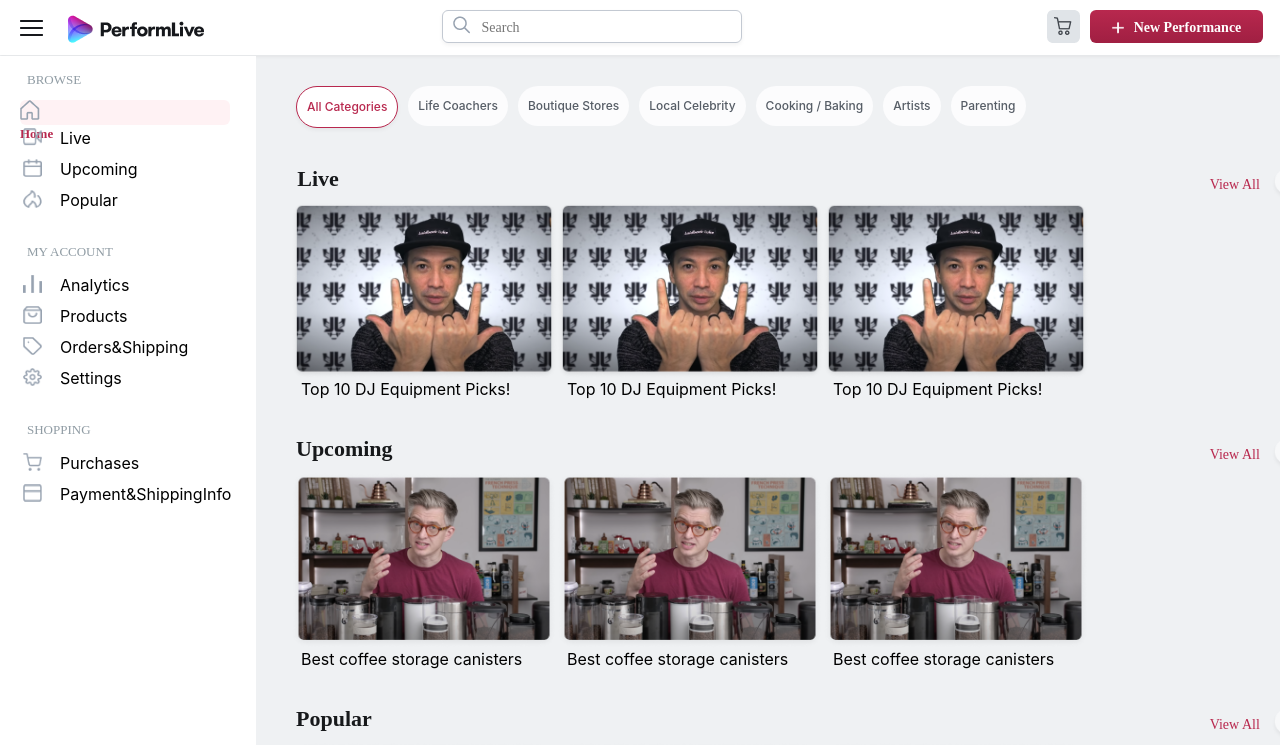
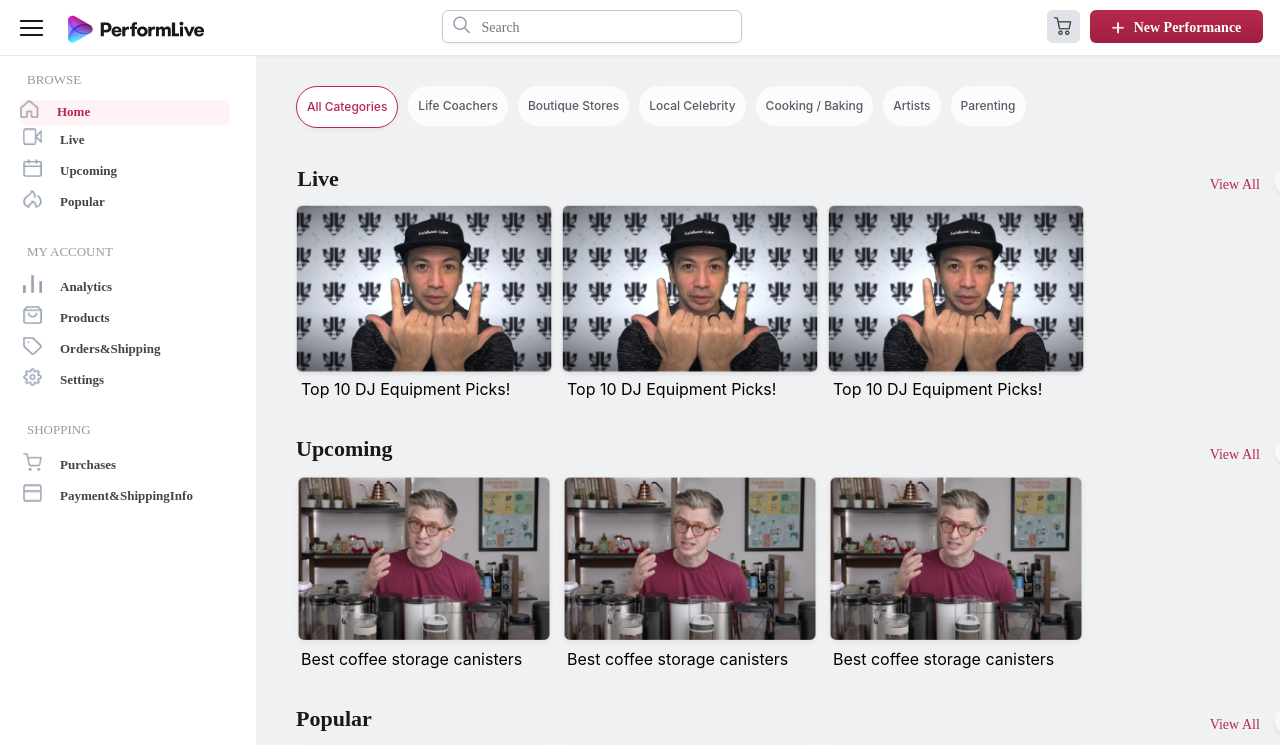
Before and after one commit to TongWang8727/performLive-wt, a React (Create React App) app: page /HomePage in a window 1280 px wide. Shown: the top 745 px of the page. Built offline with nearby package versions, Linux system fonts and the light colour scheme.

Commit message:
add redux

```diff
--- a/package.json
+++ b/package.json
@@ -11,6 +11,7 @@
     "react-router": "^6.3.0",
     "react-router-dom": "^6.3.0",
     "react-scripts": "5.0.1",
+    "redux": "^4.2.0",
     "web-vitals": "^2.1.4"
   },
   "scripts": {
--- a/src/components/Input/LoginInput/index.js
+++ b/src/components/Input/LoginInput/index.js
@@ -1,4 +1,4 @@
-import { useState } from "react";
+import { useEffect, useState } from "react";
 import "./style.css";
 export default function LoginInput({
   title,
@@ -8,11 +8,6 @@ export default function LoginInput({
   onchange,
   className,
 }) {
-  const [ivalue, setIvalue] = useState("");
-  const handleChange = (e) => {
-    setIvalue(e.target.value);
-  };
-
   return (
     <>
       <div className="login-input-frame">
@@ -20,9 +15,9 @@ export default function LoginInput({
         <div className="login-input-input">
           <input
             placeholder={placeholder}
-            value={ivalue}
+            value={value}
             id={id}
-            onChange={handleChange}
+            onChange={onchange || value}
             className={className}
           />
         </div>
--- a/src/components/Login/LoginMain/HelloAgain/index.js
+++ b/src/components/Login/LoginMain/HelloAgain/index.js
@@ -4,11 +4,31 @@ import RedButton from "../../../Button";
 import ContinueWith from "../../../ContinueWith";
 import { Link } from 'react-router-dom'
 import "./style.css";
+import store from "../../../../redux/store"
 
 import { useState } from "react";
 export default function HelloAgain({ onClick}) {
   const [email, setEmail] = useState("");
   const [password, setPassword] = useState("");
+
+
+  const handleLogin=()=>{
+    const loginMessage={
+      email:email,
+      password:password
+    }
+    const action={
+      type:'login',
+      data:loginMessage
+    }
+    store.dispatch(action);
+    const result=store.getState()
+    console.log('recive',result)
+  }
+
+  const handleEmail=(e)=>{
+    setEmail(e.target.value)
+  }
 
   return (
     <>
@@ -21,6 +41,8 @@ export default function HelloAgain({ onClick}) {
           value={email}
           placeholder="Enter Your Email"
           id="Email"
+          key="Email"
+          onchange={(e)=>{setEmail(e.target.value)}}
         />
       </div>
       <div className="hello-again-password">
@@ -29,13 +51,15 @@ export default function HelloAgain({ onClick}) {
           value={password}
           placeholder="Enter Your Password"
           id="Password"
+          key="Password"
+          onchange={(e)=>{setPassword(e.target.value)}}
         />
         <div className="hello-again-forgotpassword" onClick={onClick}>
           Forgot password?
         </div>
       </div>
       <div>
-        <Link to="/HomePage"><RedButton value="Login" id="Login" /></Link>
+        <Link to="/HomePage"><RedButton value="Login" id="Login" onClick={handleLogin}/></Link>
       </div>
       <div>
         <ContinueWith />
--- a/src/components/Login/LoginMain/index.js
+++ b/src/components/Login/LoginMain/index.js
@@ -5,7 +5,6 @@ import CheckInbox from "./CheckInbox";
 import Register from "./Register";
 import Interlinkage from "../../a";
 import { useState } from "react";
-import { useRoutes } from 'react-router-dom'
 export default function LoginMain() {
   const [isLogin, setIsLogin] = useState(true);
   const [isForgotPassword, setIsForgotPassword] = useState(false);
--- a/src/components/Sidebar/SidebarMenuItems/index.js
+++ b/src/components/Sidebar/SidebarMenuItems/index.js
@@ -4,7 +4,7 @@ export default function SidebarMenuItem({ value,img,onClick,isClick}) {
     <>
       <div className={isClick ? "sidebar-menu-item-frame-active" : "sidebar-menu-item-frame"}>
         <img src={img} alt='' />
-        <div className={isClick ? "sidebar-menu-item-title-active" : "sidebar-menu-title-frame"} onClick={onClick}>{value}</div>
+        <div className={isClick ? "sidebar-menu-item-title-active" : "sidebar-menu-item-title"} onClick={onClick}>{value}</div>
       </div>
     </>
   );
--- a/src/components/Sidebar/SidebarMenuItems/style.css
+++ b/src/components/Sidebar/SidebarMenuItems/style.css
@@ -49,4 +49,17 @@
     font-weight: 600;
     font-size: 13px;
     line-height: 13px;
+    display: flex;
+    flex-direction: row;
+    justify-content: left;
+    align-content: space-around;
+    border-radius: 6px;
+    padding: px;
+    display: flex;
 }
+
+.sidebar-menu-item-frame-active img{
+    width: 19px;
+    height: 18px;
+    margin-right: 18px;
+}
--- /dev/null
+++ b/src/redux/reducer.js
@@ -0,0 +1,23 @@
+import Photo from "../assets/Sidebar/Photo.png"
+const dufaultState={
+        name:'Kenny Semba',
+        performance: 13,
+        photo:Photo,
+        email:'123@163.com',
+        password:123456,
+
+}
+export default function reducer(preState=dufaultState,action){
+  console.log(JSON.stringify(action))
+    const{type,data}=action
+    switch(type){
+      case 'login':
+        if(data.email===preState.email && data.password===preState.password){
+          return true
+        }
+        return false
+      default:
+        return false
+    }
+
+}
--- /dev/null
+++ b/src/redux/store.js
@@ -0,0 +1,3 @@
+import {createStore} from 'redux'
+import reducer from '../redux/reducer'
+export default createStore(reducer)
```
Also changed, not shown: 1 other file (tests, documents, lock files or other folders).
